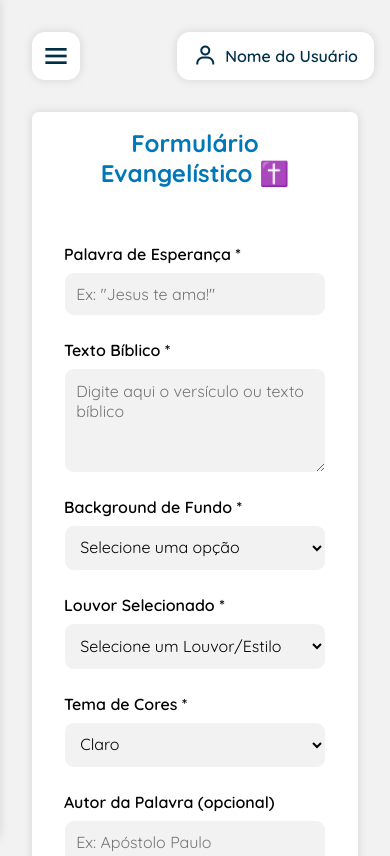
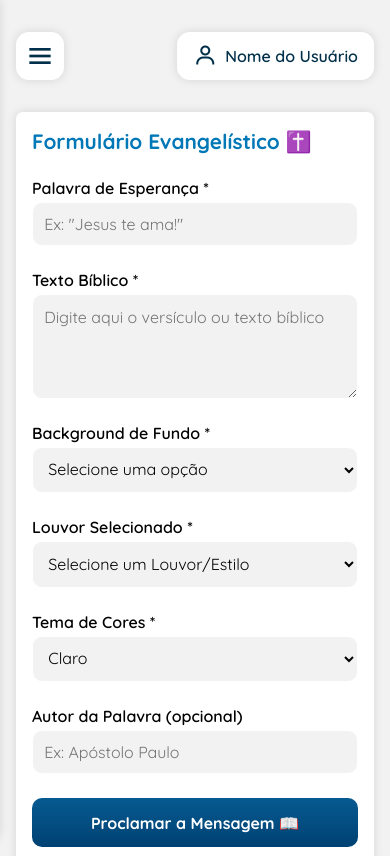
Before and after one commit to jefferson-da-silva-santos/ide, a React (Vite) app: page /home in a window 390 px wide. Shown: the top 856 px of the page. Built offline with nearby package versions, Linux system fonts and the light colour scheme.

Commit message:
feat: new responsive media

```diff
--- a/src/assets/css/styles.css
+++ b/src/assets/css/styles.css
@@ -663,6 +663,22 @@
   }
 }
 @media screen and (max-width: 820px) {
+  .container-home .main-home {
+    padding: 0 1rem;
+  }
+  .container-home label {
+    margin-bottom: 4px;
+  }
+  .container-home h2 {
+    margin-bottom: 0;
+    font-size: 1.3rem;
+  }
+  .container-home .header-home .menu {
+    margin-left: 1rem;
+  }
+  .container-home form {
+    padding: 1rem;
+  }
   .container-login .wrapper {
     display: grid;
     grid-template-columns: 1fr;
```
Also changed, not shown: src/assets/sass/media.scss (+18 -0 lines), 1 other file (tests, documents, lock files or other folders).
